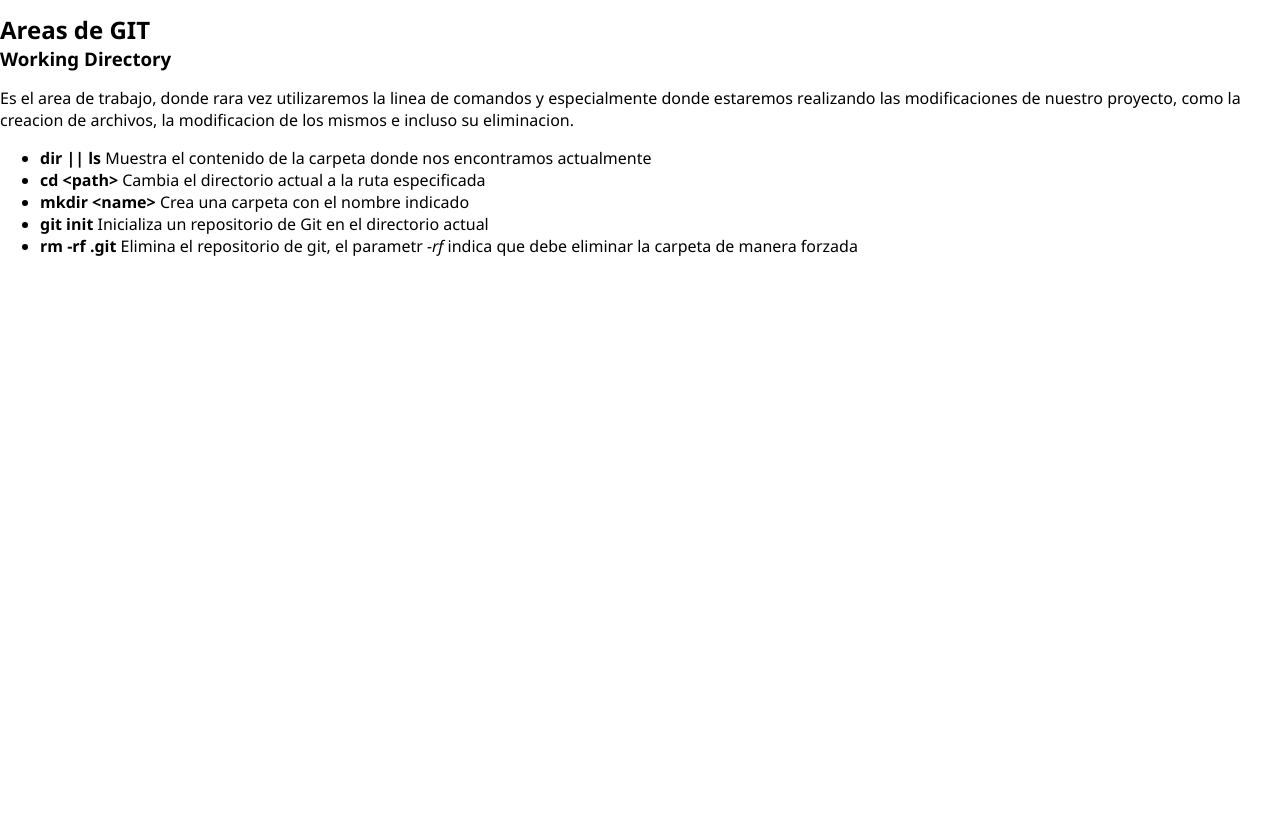
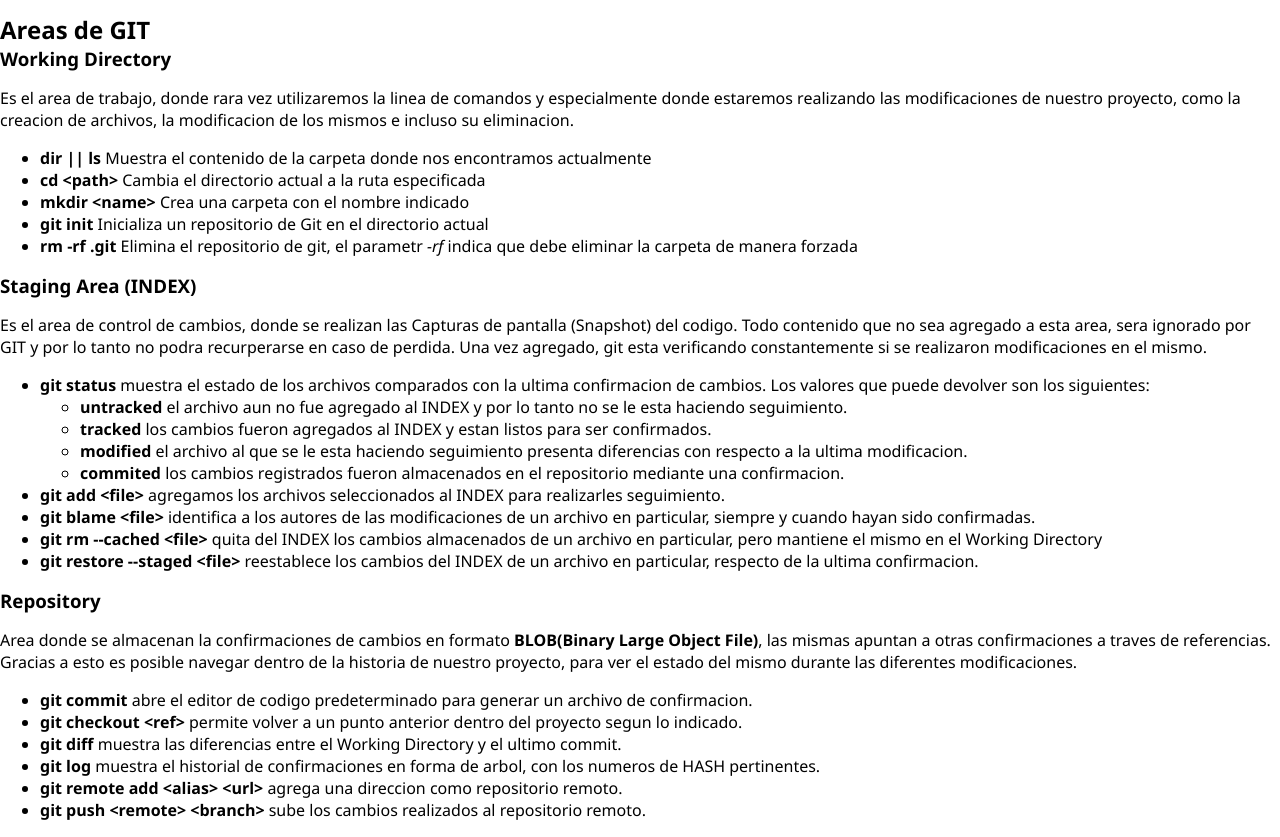
Before and after one commit to Tu7ex/GIT-L19, a plain HTML site: page index.html in a window 1280 px wide. Shown: the part 84-921 px from the top of the page. Before the commit the page ends 800 px from the top, so only its background shows below. Drawn offline with Linux system fonts and the light colour scheme.

Commit message:
Update 20:30

```diff
--- a/index.html
+++ b/index.html
@@ -32,6 +32,41 @@
                 <li><strong>rm -rf .git</strong> Elimina el repositorio de git, el parametr <em>-rf</em> indica que debe eliminar la carpeta de manera forzada</li>
             </ul>
         </article>
+        <article>
+            <h3>Staging Area (INDEX)</h3>
+            <p>
+                Es el area de control de cambios, donde se realizan las Capturas de pantalla (Snapshot) del codigo. Todo contenido que no sea agregado a esta area, sera ignorado por GIT y por lo tanto no podra recurperarse en caso de perdida. Una vez agregado, git esta verificando constantemente si se realizaron modificaciones en el mismo.
+            </p>
+            <ul class="commands">
+                <li>
+                    <strong>git status</strong> muestra el estado de los archivos comparados con la ultima confirmacion de cambios. Los valores que puede devolver son los siguientes:
+                    <ul>
+                        <li><strong>untracked </strong> el archivo aun no fue agregado al INDEX y por lo tanto no se le esta haciendo seguimiento.</li>
+                        <li><strong>tracked </strong> los cambios fueron agregados al INDEX y estan listos para ser confirmados.</li>
+                        <li><strong>modified </strong> el archivo al que se le esta haciendo seguimiento presenta diferencias con respecto a la ultima modificacion.</li>
+                        <li><strong>commited </strong> los cambios registrados fueron almacenados en el repositorio mediante una confirmacion.</li>
+                    </ul>
+                </li>
+                <li><strong>git add &lt;file> </strong> agregamos los archivos seleccionados al INDEX para realizarles seguimiento.</li>
+                <li><strong>git blame &lt;file> </strong> identifica a los autores de las modificaciones de un archivo en particular, siempre y cuando hayan sido confirmadas.</li>
+                <li><strong>git rm --cached &lt;file></strong> quita del INDEX los cambios almacenados de un archivo en particular, pero mantiene el mismo en el Working Directory</li>
+                <li><strong>git restore --staged &lt;file></strong> reestablece los cambios del INDEX de un archivo en particular, respecto de la ultima confirmacion.</li>
+            </ul>
+        </article>
+        <article>
+            <h3>Repository</h3>
+            <p>
+                Area donde se almacenan la confirmaciones de cambios en formato <strong>BLOB(Binary Large Object File)</strong>, las mismas apuntan a otras confirmaciones a traves de referencias. Gracias a esto es posible navegar dentro de la historia de nuestro proyecto, para ver el estado del mismo durante las diferentes modificaciones.
+            </p>
+            <ul class="commands">
+                <li><strong>git commit </strong> abre el editor de codigo predeterminado para generar un archivo de confirmacion.</li>
+                <li><strong>git checkout &lt;ref> </strong> permite volver a un punto anterior dentro del proyecto segun lo indicado.</li>
+                <li><strong>git diff</strong> muestra las diferencias entre el Working Directory y el ultimo commit.</li>
+                <li><strong>git log </strong> muestra el historial de confirmaciones en forma de arbol, con los numeros de HASH pertinentes.</li>
+                <li><strong>git remote add &lt;alias> &lt;url></strong> agrega una direccion como repositorio remoto.</li>
+                <li><strong>git push &lt;remote> &lt;branch></strong> sube los cambios realizados al repositorio remoto.</li>
+            </ul>
+        </article>
     </section>
 </body>
 </html>
```
